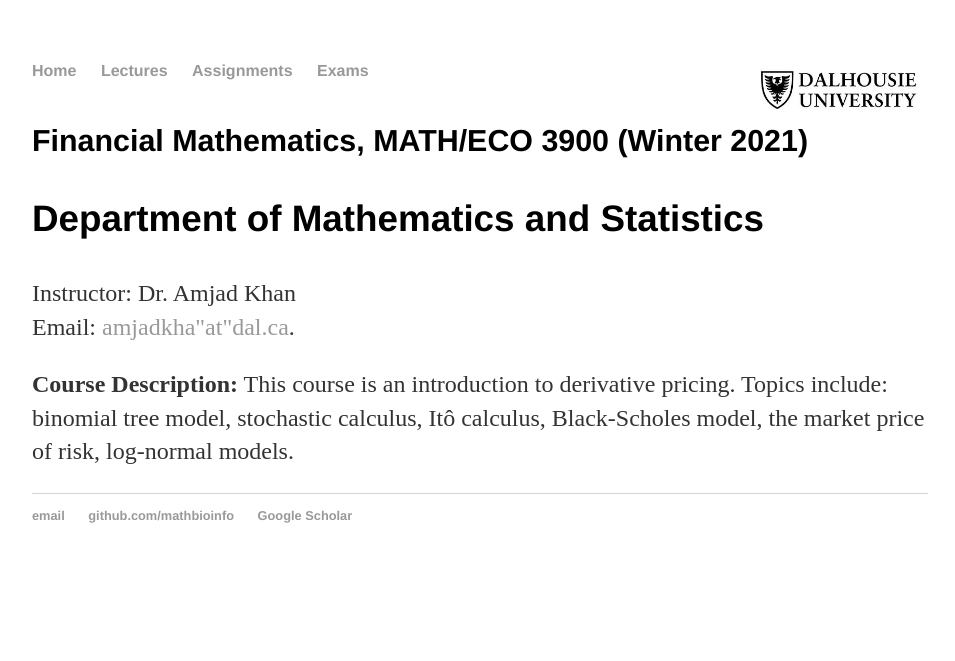
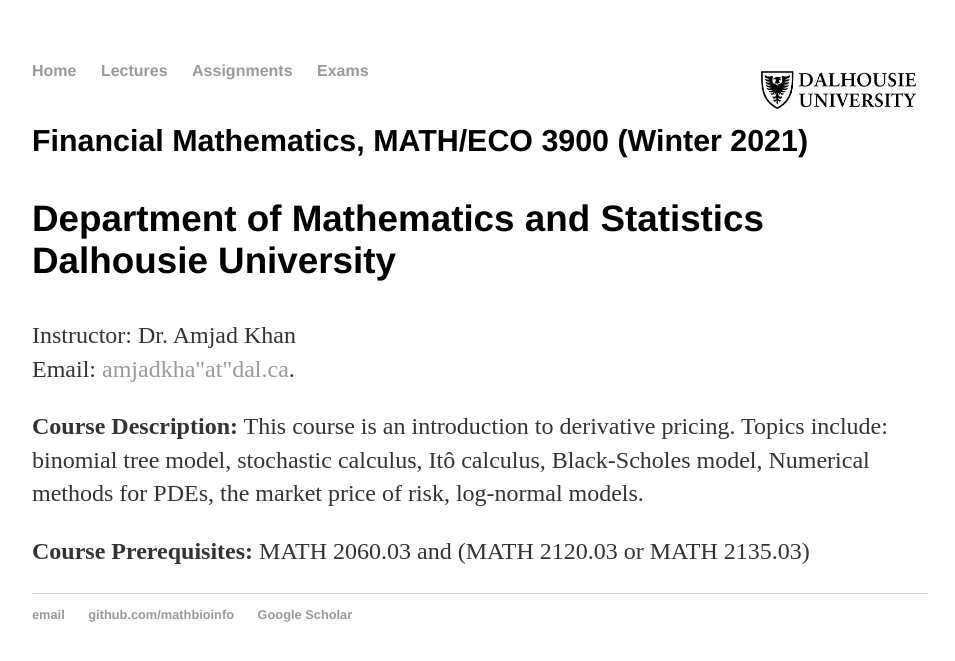
Before and after one commit to MathBioInfo/amjadkhan, a Jekyll site: the page Teaching/financialmath2021/index.html, which Jekyll copies as it is, in a window 1280 px wide. Shown: the top 661 px of the page, without its empty margins (160-1115 px from the left). Built offline with Jekyll 4.4.1, drawn with Linux system fonts in a browser that asks for light colours.

Commit message:
Update index.html

```diff
--- a/Teaching/financialmath2021/index.html
+++ b/Teaching/financialmath2021/index.html
@@ -18,13 +18,14 @@
 		<div class="container">
     		<div class="blurb">
         		<h4>Financial Mathematics, MATH/ECO 3900 (Winter 2021)</h4>
-			<h3> Department of Mathematics and Statistics</h3>
+			<h3> Department of Mathematics and Statistics
+			<br>Dalhousie University </h3>
 			<p>Instructor: Dr. Amjad Khan
 			<br> Email: <a href="mailto:amjadkhan@dal.ca">amjadkha"at"dal.ca</a>.</p>
 			<p> <b>Course Description:</b> This course is an introduction to derivative pricing. Topics include: binomial tree model, stochastic
-                             calculus, Itô calculus, Black-Scholes model, the market price of risk, log-normal models.
-
+                             calculus, Itô calculus, Black-Scholes model, Numerical methods for PDEs, the market price of risk, log-normal models.
 				</p>
+			<p><b>Course Prerequisites:</b> MATH 2060.03 and (MATH 2120.03 or MATH 2135.03) </p>
 
     		</div><!-- /.blurb -->
 		</div><!-- /.container -->
```
